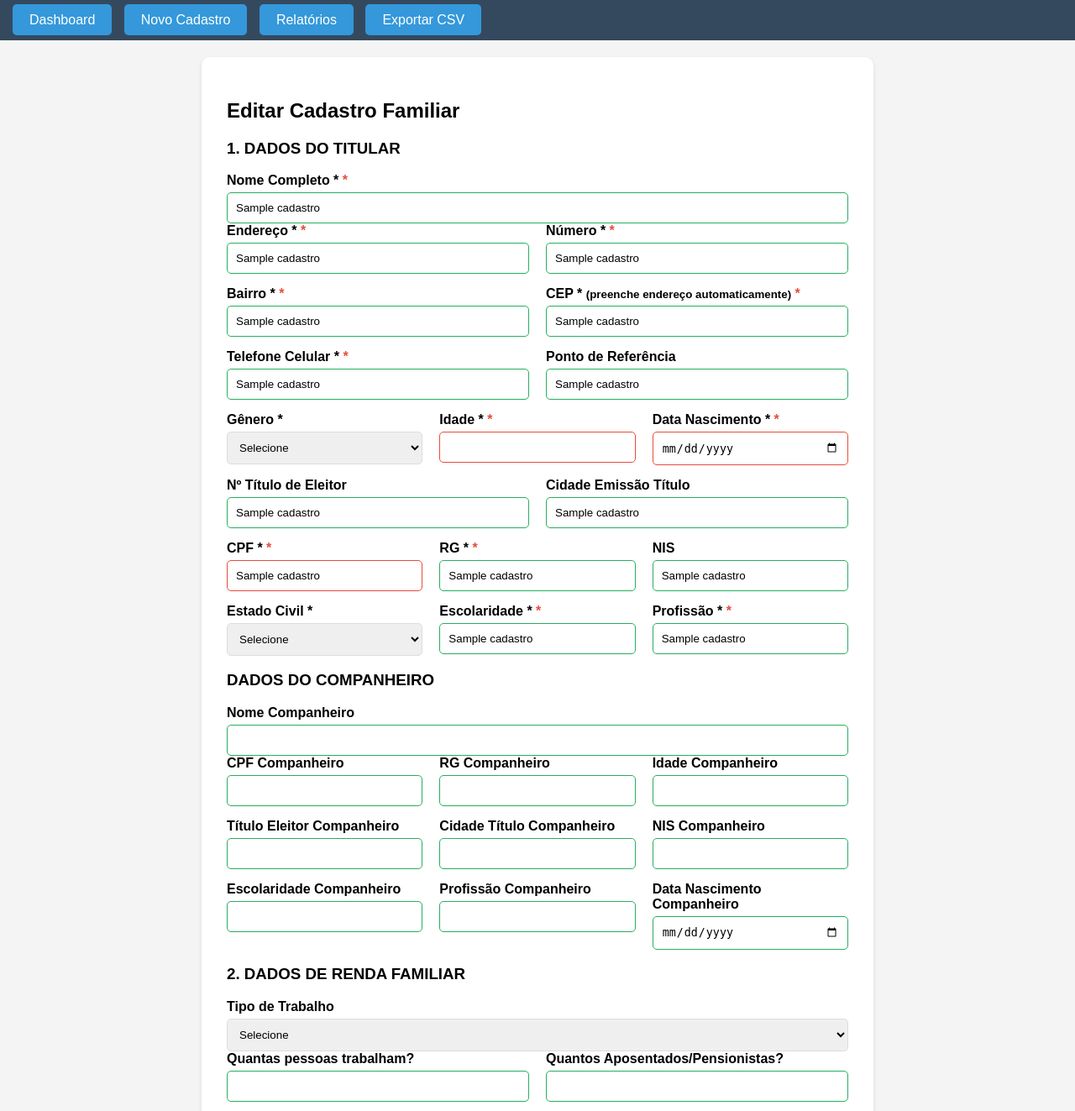
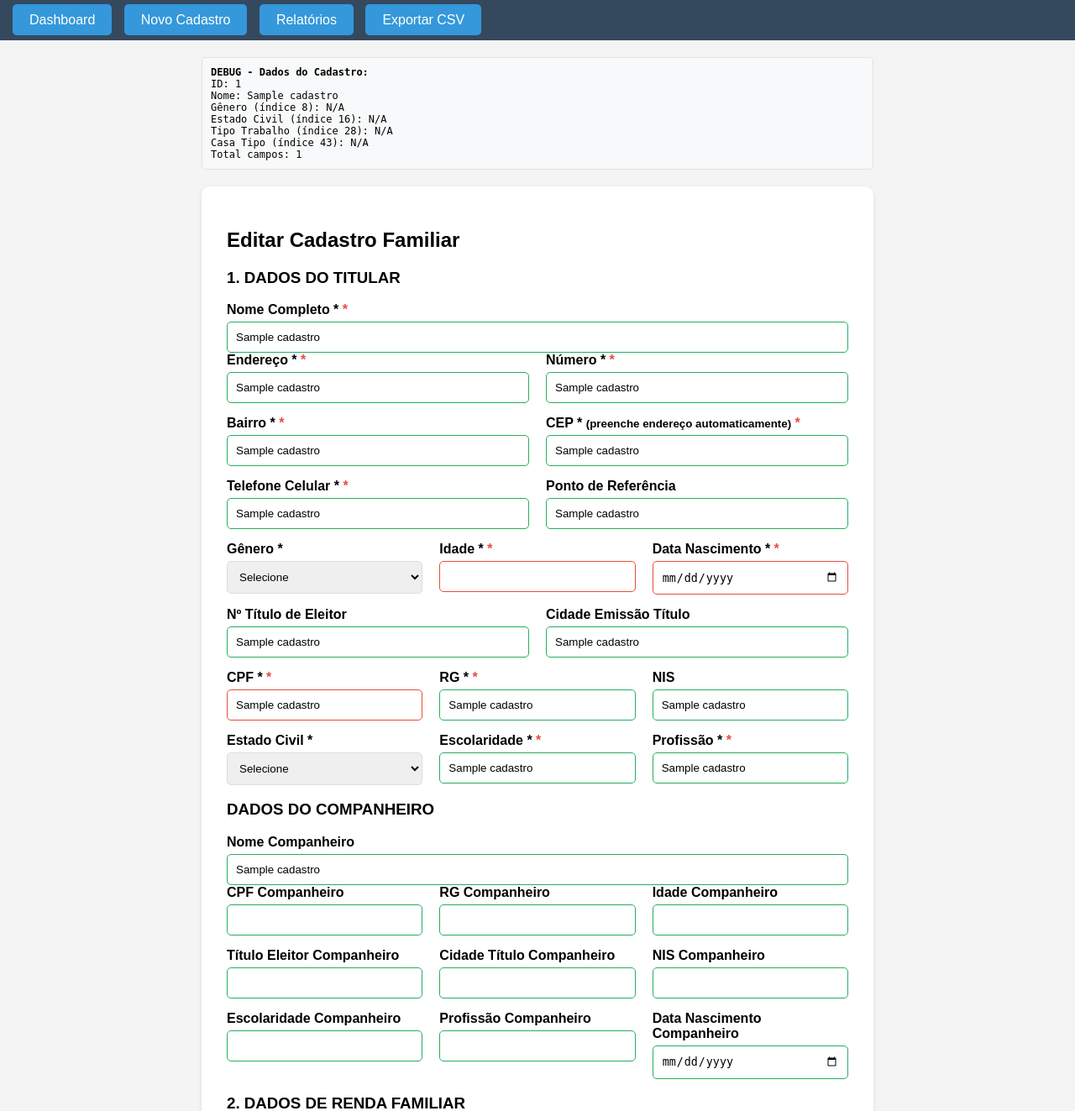
Before and after one commit to efcunha/ameg, a Flask app: page /editar_cadastro/1 in a window 1280 px wide. Shown: the part 120-1443 px from the top of the page at 84% size. Run offline with Flask 3, Linux system fonts and the light colour scheme; the visitor is signed in with stand-in values (Sample User, id 1); a database or web service that is not in the repository returns one stand-in record (values such as "Sample title"); some libraries are stand-ins or nearby versions.

Commit message:
Add debug info and fix missing field values in edit template

```diff
--- a/templates/editar_cadastro.html
+++ b/templates/editar_cadastro.html
@@ -35,6 +35,18 @@
     </div>
 
     <div class="container">
+        <!-- DEBUG INFO -->
+        <div style="background: #f8f9fa; padding: 10px; margin-bottom: 20px; border: 1px solid #dee2e6; border-radius: 5px; font-family: monospace; font-size: 12px;">
+            <strong>DEBUG - Dados do Cadastro:</strong><br>
+            ID: {{ cadastro[0] if cadastro else 'N/A' }}<br>
+            Nome: {{ cadastro[1] if cadastro else 'N/A' }}<br>
+            Gênero (índice 8): {{ cadastro[8] if cadastro and cadastro|length > 8 else 'N/A' }}<br>
+            Estado Civil (índice 16): {{ cadastro[16] if cadastro and cadastro|length > 16 else 'N/A' }}<br>
+            Tipo Trabalho (índice 28): {{ cadastro[28] if cadastro and cadastro|length > 28 else 'N/A' }}<br>
+            Casa Tipo (índice 43): {{ cadastro[43] if cadastro and cadastro|length > 43 else 'N/A' }}<br>
+            Total campos: {{ cadastro|length if cadastro else 0 }}
+        </div>
+
         <div class="form-card">
             <h2>Editar Cadastro Familiar</h2>
 
@@ -149,7 +161,7 @@
 
                 <div class="form-group">
                     <label>Nome Companheiro</label>
-                    <input type="text" name="nome_companheiro">
+                    <input type="text" name="nome_companheiro" value="{{ cadastro[19] or '' }}">
                 </div>
 
                 <div class="form-row">
@@ -203,15 +215,15 @@
                     <label>Tipo de Trabalho</label>
                     <select name="tipo_trabalho">
                         <option value="">Selecione</option>
-                        <option value="Assalariado com carteira">Assalariado com carteira</option>
-                        <option value="Assalariado sem carteira">Assalariado sem carteira</option>
-                        <option value="Trabalhador Autônomo">Trabalhador Autônomo</option>
-                        <option value="Aposentado">Aposentado</option>
-                        <option value="Pensionista">Pensionista</option>
-                        <option value="BPC">BPC</option>
-                        <option value="Funcionário Público">Funcionário Público</option>
-                        <option value="Desempregado">Desempregado</option>
-                        <option value="Outros">Outros</option>
+                        <option value="Assalariado com carteira" {{ 'selected' if cadastro[28] == 'Assalariado com carteira' else '' }}>Assalariado com carteira</option>
+                        <option value="Assalariado sem carteira" {{ 'selected' if cadastro[28] == 'Assalariado sem carteira' else '' }}>Assalariado sem carteira</option>
+                        <option value="Trabalhador Autônomo" {{ 'selected' if cadastro[28] == 'Trabalhador Autônomo' else '' }}>Trabalhador Autônomo</option>
+                        <option value="Aposentado" {{ 'selected' if cadastro[28] == 'Aposentado' else '' }}>Aposentado</option>
+                        <option value="Pensionista" {{ 'selected' if cadastro[28] == 'Pensionista' else '' }}>Pensionista</option>
+                        <option value="BPC" {{ 'selected' if cadastro[28] == 'BPC' else '' }}>BPC</option>
+                        <option value="Funcionário Público" {{ 'selected' if cadastro[28] == 'Funcionário Público' else '' }}>Funcionário Público</option>
+                        <option value="Desempregado" {{ 'selected' if cadastro[28] == 'Desempregado' else '' }}>Desempregado</option>
+                        <option value="Outros" {{ 'selected' if cadastro[28] == 'Outros' else '' }}>Outros</option>
                     </select>
                 </div>
 
@@ -296,29 +308,29 @@
                         <label>Casa</label>
                         <select name="casa_tipo">
                             <option value="">Selecione</option>
-                            <option value="própria">Própria</option>
-                            <option value="alugada">Alugada</option>
-                            <option value="cedida">Cedida</option>
-                            <option value="invadida">Invadida</option>
-                            <option value="compartilhada">Compartilhada</option>
-                            <option value="outros">Outros</option>
+                            <option value="própria" {{ 'selected' if cadastro[43] == 'própria' else '' }}>Própria</option>
+                            <option value="alugada" {{ 'selected' if cadastro[43] == 'alugada' else '' }}>Alugada</option>
+                            <option value="cedida" {{ 'selected' if cadastro[43] == 'cedida' else '' }}>Cedida</option>
+                            <option value="invadida" {{ 'selected' if cadastro[43] == 'invadida' else '' }}>Invadida</option>
+                            <option value="compartilhada" {{ 'selected' if cadastro[43] == 'compartilhada' else '' }}>Compartilhada</option>
+                            <option value="outros" {{ 'selected' if cadastro[43] == 'outros' else '' }}>Outros</option>
                         </select>
                     </div>
                     <div class="form-group">
                         <label>Tipo Material</label>
                         <select name="casa_material">
                             <option value="">Selecione</option>
-                            <option value="alvenaria">Alvenaria</option>
-                            <option value="mista">Mista</option>
-                            <option value="taipa">Taipa</option>
+                            <option value="alvenaria" {{ 'selected' if cadastro[44] == 'alvenaria' else '' }}>Alvenaria</option>
+                            <option value="mista" {{ 'selected' if cadastro[44] == 'mista' else '' }}>Mista</option>
+                            <option value="taipa" {{ 'selected' if cadastro[44] == 'taipa' else '' }}>Taipa</option>
                         </select>
                     </div>
                     <div class="form-group">
                         <label>Energia</label>
                         <select name="energia">
                             <option value="">Selecione</option>
-                            <option value="Sim">Sim</option>
-                            <option value="Não">Não</option>
+                            <option value="Sim" {{ 'selected' if cadastro[45] == 'Sim' else '' }}>Sim</option>
+                            <option value="Não" {{ 'selected' if cadastro[45] == 'Não' else '' }}>Não</option>
                         </select>
                     </div>
                 </div>
@@ -338,26 +350,26 @@
                         <label>Água</label>
                         <select name="agua">
                             <option value="">Selecione</option>
-                            <option value="encanada">Encanada</option>
-                            <option value="poço">Poço</option>
-                            <option value="cisterna">Cisterna</option>
-                            <option value="outros">Outros</option>
+                            <option value="encanada" {{ 'selected' if cadastro[47] == 'encanada' else '' }}>Encanada</option>
+                            <option value="poço" {{ 'selected' if cadastro[47] == 'poço' else '' }}>Poço</option>
+                            <option value="cisterna" {{ 'selected' if cadastro[47] == 'cisterna' else '' }}>Cisterna</option>
+                            <option value="outros" {{ 'selected' if cadastro[47] == 'outros' else '' }}>Outros</option>
                         </select>
                     </div>
                     <div class="form-group">
                         <label>Esgoto</label>
                         <select name="esgoto">
                             <option value="">Selecione</option>
-                            <option value="saneado">Saneado</option>
-                            <option value="fossa">Fossa</option>
-                            <option value="outros">Outros</option>
+                            <option value="saneado" {{ 'selected' if cadastro[48] == 'saneado' else '' }}>Saneado</option>
+                            <option value="fossa" {{ 'selected' if cadastro[48] == 'fossa' else '' }}>Fossa</option>
+                            <option value="outros" {{ 'selected' if cadastro[48] == 'outros' else '' }}>Outros</option>
                         </select>
                     </div>
                 </div>
 
                 <div class="form-group">
                     <label>Observações</label>
-                    <textarea name="observacoes" rows="3" style="width: 100%; padding: 10px; border: 1px solid #ddd; border-radius: 5px;"></textarea>
+                    <textarea name="observacoes" rows="3" style="width: 100%; padding: 10px; border: 1px solid #ddd; border-radius: 5px;">{{ cadastro[49] or '' }}</textarea>
                 </div>
 
                 <h3>DADOS DA SAÚDE DA FAMÍLIA</h3>
@@ -367,8 +379,8 @@
                         <label>Tem doença crônica?</label>
                         <select name="tem_doenca_cronica" onchange="toggleField(this, 'doencas_cronicas')">
                             <option value="">Selecione</option>
-                            <option value="Sim">Sim</option>
-                            <option value="Não">Não</option>
+                            <option value="Sim" {{ 'selected' if cadastro[50] == 'Sim' else '' }}>Sim</option>
+                            <option value="Não" {{ 'selected' if cadastro[50] == 'Não' else '' }}>Não</option>
                         </select>
                     </div>
                     <div class="form-group">
@@ -382,8 +394,8 @@
                         <label>Usa medicamento contínuo?</label>
                         <select name="usa_medicamento_continuo" onchange="toggleField(this, 'medicamentos_continuos')">
                             <option value="">Selecione</option>
-                            <option value="Sim">Sim</option>
-                            <option value="Não">Não</option>
+                            <option value="Sim" {{ 'selected' if cadastro[52] == 'Sim' else '' }}>Sim</option>
+                            <option value="Não" {{ 'selected' if cadastro[52] == 'Não' else '' }}>Não</option>
                         </select>
                     </div>
                     <div class="form-group">
@@ -397,8 +409,8 @@
                         <label>Tem doença mental?</label>
                         <select name="tem_doenca_mental" onchange="toggleField(this, 'doencas_mentais')">
                             <option value="">Selecione</option>
-                            <option value="Sim">Sim</option>
-                            <option value="Não">Não</option>
+                            <option value="Sim" {{ 'selected' if cadastro[54] == 'Sim' else '' }}>Sim</option>
+                            <option value="Não" {{ 'selected' if cadastro[54] == 'Não' else '' }}>Não</option>
                         </select>
                     </div>
                     <div class="form-group">
@@ -412,8 +424,8 @@
                         <label>Tem deficiência?</label>
                         <select name="tem_deficiencia" onchange="toggleField(this, 'tipo_deficiencia')">
                             <option value="">Selecione</option>
-                            <option value="Sim">Sim</option>
-                            <option value="Não">Não</option>
+                            <option value="Sim" {{ 'selected' if cadastro[56] == 'Sim' else '' }}>Sim</option>
+                            <option value="Não" {{ 'selected' if cadastro[56] == 'Não' else '' }}>Não</option>
                         </select>
                     </div>
                     <div class="form-group">
@@ -427,8 +439,8 @@
                         <label>Precisa de cuidados especiais?</label>
                         <select name="precisa_cuidados_especiais" onchange="toggleField(this, 'cuidados_especiais')">
                             <option value="">Selecione</option>
-                            <option value="Sim">Sim</option>
-                            <option value="Não">Não</option>
+                            <option value="Sim" {{ 'selected' if cadastro[58] == 'Sim' else '' }}>Sim</option>
+                            <option value="Não" {{ 'selected' if cadastro[58] == 'Não' else '' }}>Não</option>
                         </select>
                     </div>
                     <div class="form-group">
```
